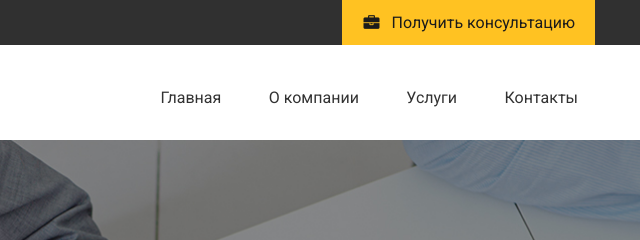
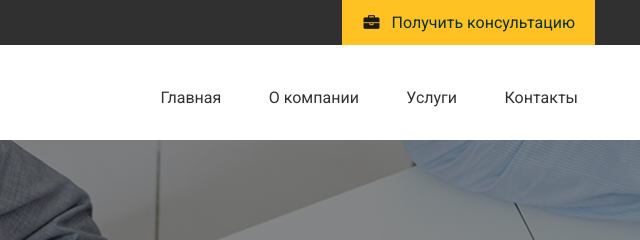
Before and after one commit to bezdiploma/zakon-i-doverie, a plain HTML site: page index.html in a window 1280 px wide. Shown: the top 240 px of the page, 615-1255 px from the left. Drawn offline with nearby package versions, Linux system fonts and the light colour scheme; files whose address does not match are found by name.

Commit message:
Update style.css

```diff
--- a/css/style.css
+++ b/css/style.css
@@ -39,7 +39,7 @@ header {
 .header__btn {
     float: right;
     line-height: 36px;
-    color: #1b1b1b;
+    color: #083224;
     background-color: #ffc222;
     padding: 5px 20px 4px 50px;
     font-size: 16px;
```
